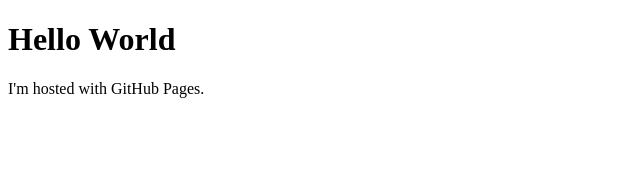
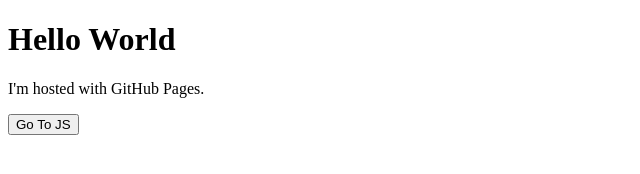
Before and after one commit to jaydenthedes/supboi.github.io, a plain HTML site: page index.html in a window 1280 px wide. Shown: the whole page, without its empty margins (0-640 px from the left). Drawn offline with Linux system fonts and the light colour scheme.

Commit message:
Update index.html

```diff
--- a/index.html
+++ b/index.html
@@ -3,5 +3,6 @@
 <body>
 <h1>Hello World</h1>
 <p>I'm hosted with GitHub Pages.</p>
+<button type="button" onclick="window.location.href='yes.js'">Go To JS</button>
 </body>
 </html>
```
